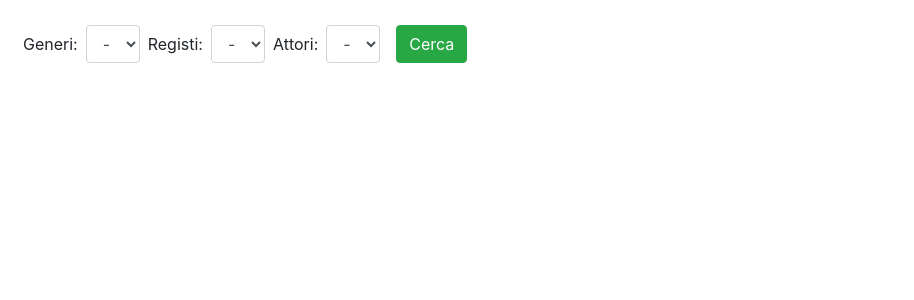
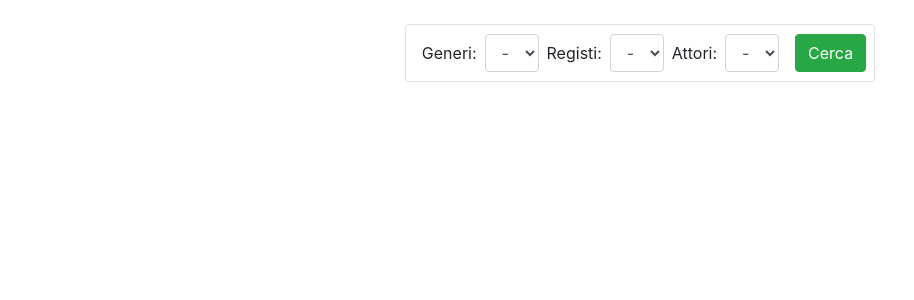
Before and after one commit to 15lollo15/django-moviesreviews, a Django app: template moviesreviews/movies/templates/movies/search.html in a window 1280 px wide. Shown: the part 56-356 px from the top of the page, without its empty margins (0-914 px from the left). Run offline with Django 3.2, Linux system fonts and the light colour scheme; the template is opened without the code that fills it, so the values that code supplies are empty.

Commit message:
🖌 Added form box

```diff
--- a/moviesreviews/movies/templates/movies/search.html
+++ b/moviesreviews/movies/templates/movies/search.html
@@ -7,7 +7,8 @@
 
 {% block content %}
     <center>
-        <form method="GET" class="form-inline">
+        <form method="GET" class="form-inline justify-content-center">
+            <div class="form-group border p-2 rounded">
                 <div class="form-group">
                     <input name="title" type="hidden" value="{{title}}"/>
                     <label for="genres" class="p-2">Generi:</label>
@@ -55,6 +56,7 @@
                     </select>
                 </div>
                 <button type="submit" class="btn btn-success">Cerca</button>
+            </div>
         </form>
         <div class="row mr-auto ml-auto" style="width:90%">
         {% for m in  object_list %}
```
Lines whose indentation alone changed are shown as unchanged.
